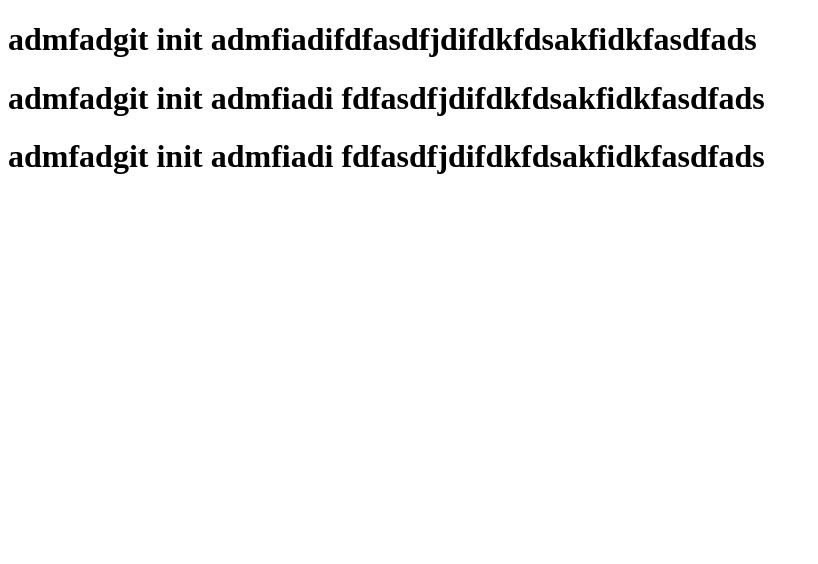
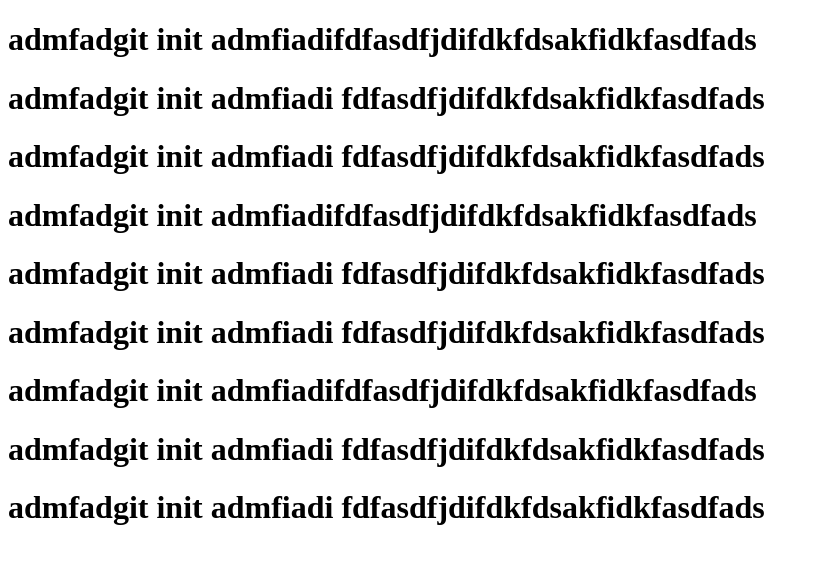
Before and after one commit to ahm-amdad/abc-project, a plain HTML site: page index.html in a window 1280 px wide. Shown: the whole page, without its empty margins (0-818 px from the left). Drawn offline with Linux system fonts and the light colour scheme.

Commit message:
litle change

```diff
--- a/index.html
+++ b/index.html
@@ -10,5 +10,11 @@
     <h1>admfadgit init      admfiadifdfasdfjdifdkfdsakfidkfasdfads</h1>
     <h1>admfadgit init      admfiadi fdfasdfjdifdkfdsakfidkfasdfads</h1>
     <h1>admfadgit init      admfiadi fdfasdfjdifdkfdsakfidkfasdfads</h1>
+    <h1>admfadgit init      admfiadifdfasdfjdifdkfdsakfidkfasdfads</h1>
+    <h1>admfadgit init      admfiadi fdfasdfjdifdkfdsakfidkfasdfads</h1>
+    <h1>admfadgit init      admfiadi fdfasdfjdifdkfdsakfidkfasdfads</h1>
+    <h1>admfadgit init      admfiadifdfasdfjdifdkfdsakfidkfasdfads</h1>
+    <h1>admfadgit init      admfiadi fdfasdfjdifdkfdsakfidkfasdfads</h1>
+    <h1>admfadgit init      admfiadi fdfasdfjdifdkfdsakfidkfasdfads</h1>
 </body>
 </html>
```
